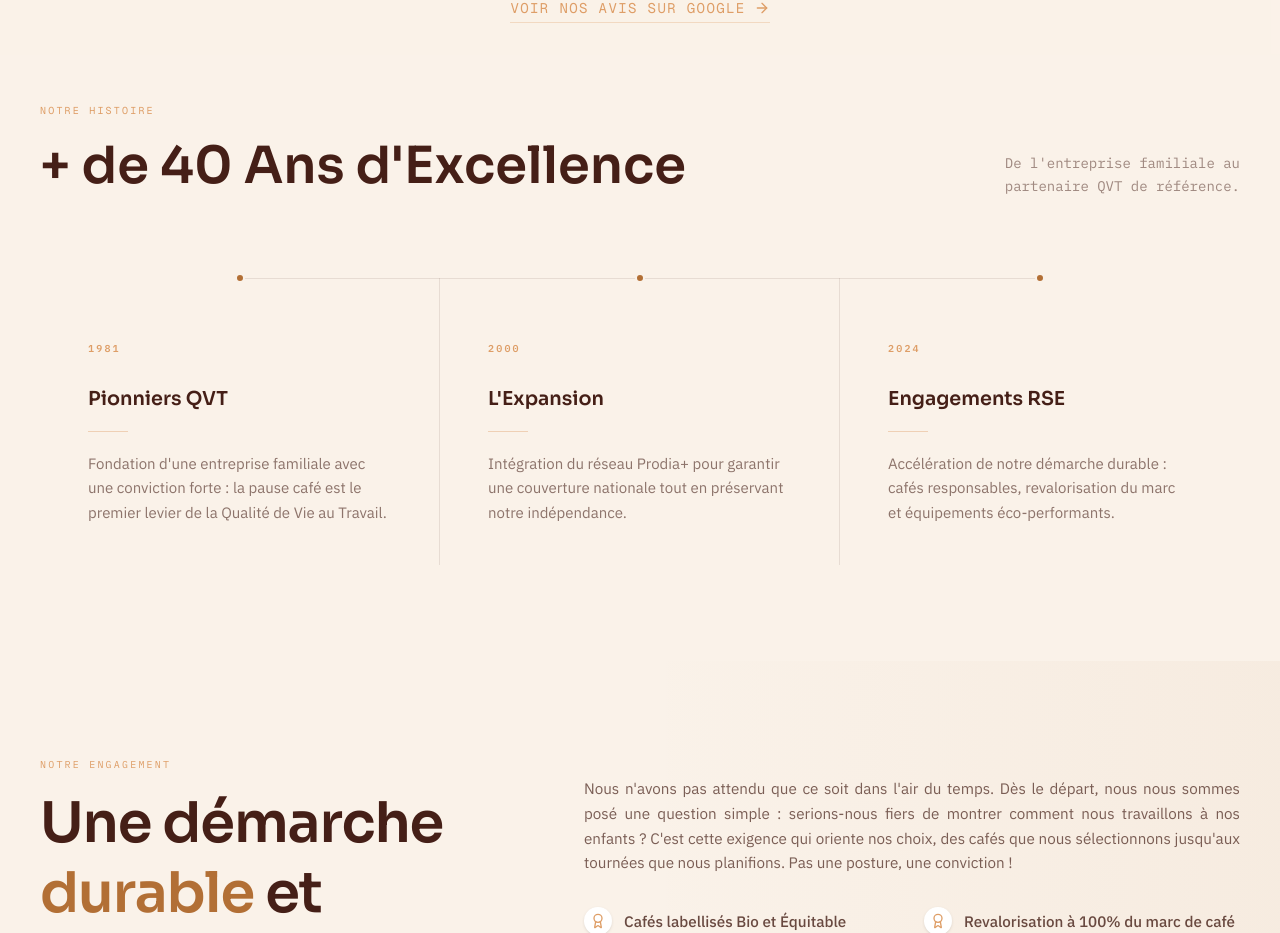
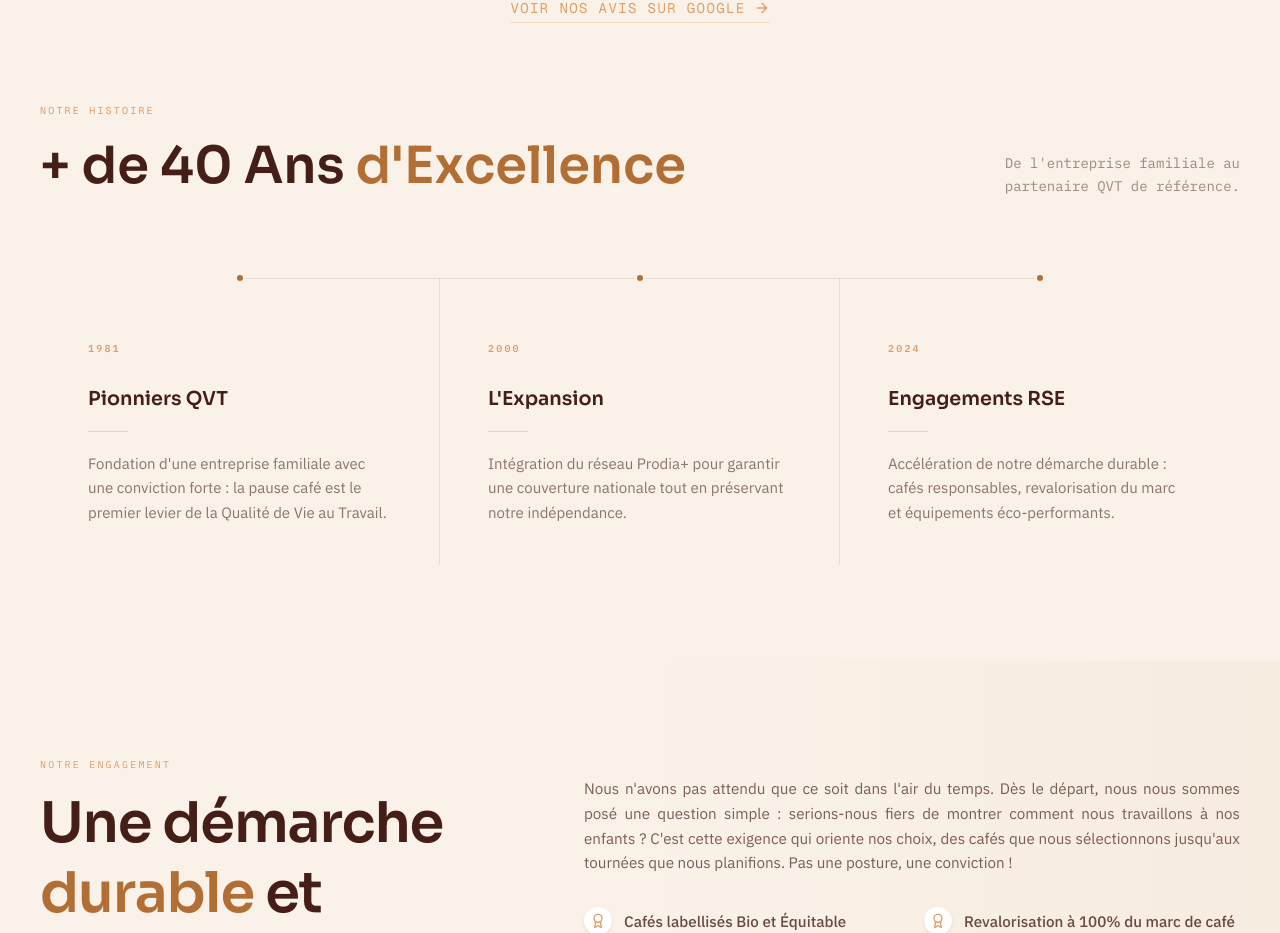
Before and after one commit to nohem-mg/ANS, a Next.js app: page / in a window 1280 px wide. Shown: the part 3297-4230 px from the top of the page. Built offline with nearby package versions, Linux system fonts and the light colour scheme; a web font is replaced by a local one.

Commit message:
style: adjust heading typography and apply color to excellence text in page section

```diff
--- a/src/app/page.tsx
+++ b/src/app/page.tsx
@@ -1246,14 +1246,14 @@ export default function Home() {
                   Notre Histoire
                 </span>
                 <h2
-                  className="text-deep-roast leading-tight"
+                  className="text-deep-roast leading-tight whitespace-nowrap"
                   style={{
                     fontFamily: 'var(--font-sora)',
-                    fontSize: 'clamp(2rem, 4vw, 3.5rem)',
+                    fontSize: 'clamp(1.85rem, 4vw, 3.5rem)',
                     fontWeight: 600,
                   }}
                 >
-                  + de 40 Ans d'Excellence
+                  + de 40 Ans <span className="text-sienna-racing">d&apos;Excellence</span>
                 </h2>
               </div>
               <p className="text-deep-roast/50 text-sm max-w-xs leading-relaxed md:text-right" style={{ fontFamily: 'var(--font-ibm-plex-mono)' }}>
```
